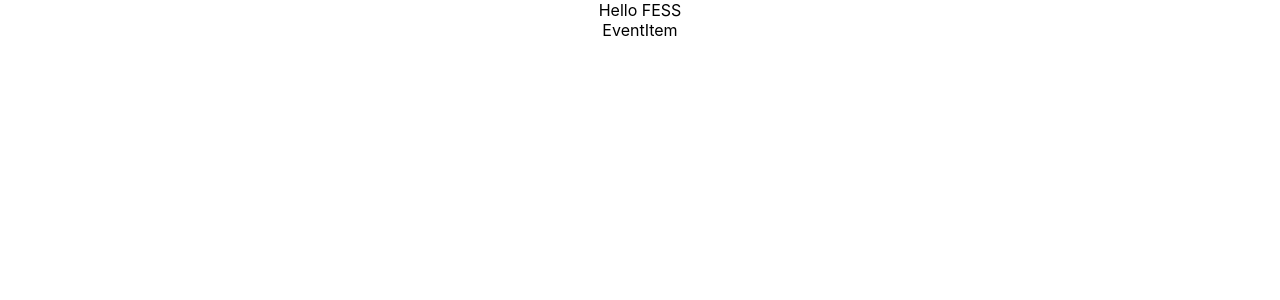
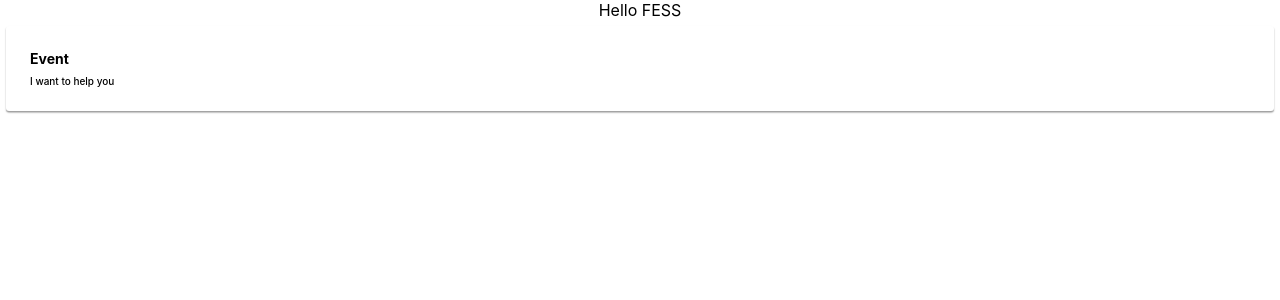
Before and after one commit to Vlad-Ber/Local_Heroes, a React (Create React App) app: page / in a window 1280 px wide. Shown: the top 300 px of the page. Built offline with nearby package versions, Linux system fonts and the light colour scheme.

Commit message:
eventItem + styled components

```diff
--- a/package.json
+++ b/package.json
@@ -8,7 +8,8 @@
     "@testing-library/user-event": "^7.1.2",
     "react": "^16.13.1",
     "react-dom": "^16.13.1",
-    "react-scripts": "3.4.1"
+    "react-scripts": "3.4.1",
+    "styled-components": "^5.0.1"
   },
   "scripts": {
     "start": "react-scripts start",
--- a/src/App.js
+++ b/src/App.js
@@ -7,7 +7,7 @@ function App() {
   return (
     <div className="App">
       Hello FESS
-      <EventItem/>
+      <EventItem title="Event" description="I want to help you"/>
     </div>
   );
 }
--- a/src/components/EventItem.js
+++ b/src/components/EventItem.js
@@ -1,15 +1,38 @@
-import React from 'react';
-
-class EventItem extends React.Component {
+import React, { Component } from 'react';
+import styled from 'styled-components'
 
 
+class EventItem extends Component {
 
     render(){
         return(
-            <div>EventItem</div>
+            <EventItemWrapper>
+
+                <div style={{ fontWeight: '700', fontSize: '14px', padding: '4px' }}>
+                    { this.props.title }
+                </div>
+
+                <div style={{ fontWeight: '500', fontSize: '10px', padding: '4px' }}>
+                    { this.props.description }
+                </div>
+
+            </EventItemWrapper>
         );
     }
 
 }
 
+const EventItemWrapper = styled.div`
+    display: flex;
+    flex-direction: column;
+    padding: 20px;
+    margin: 6px;
+    align-items: start;
+    box-shadow: 0px 1.5px 1.5px rgba(0, 0, 0, 0.4);
+    border-radius: 3px;
+
+`
+
+
+
 export default EventItem;
```
